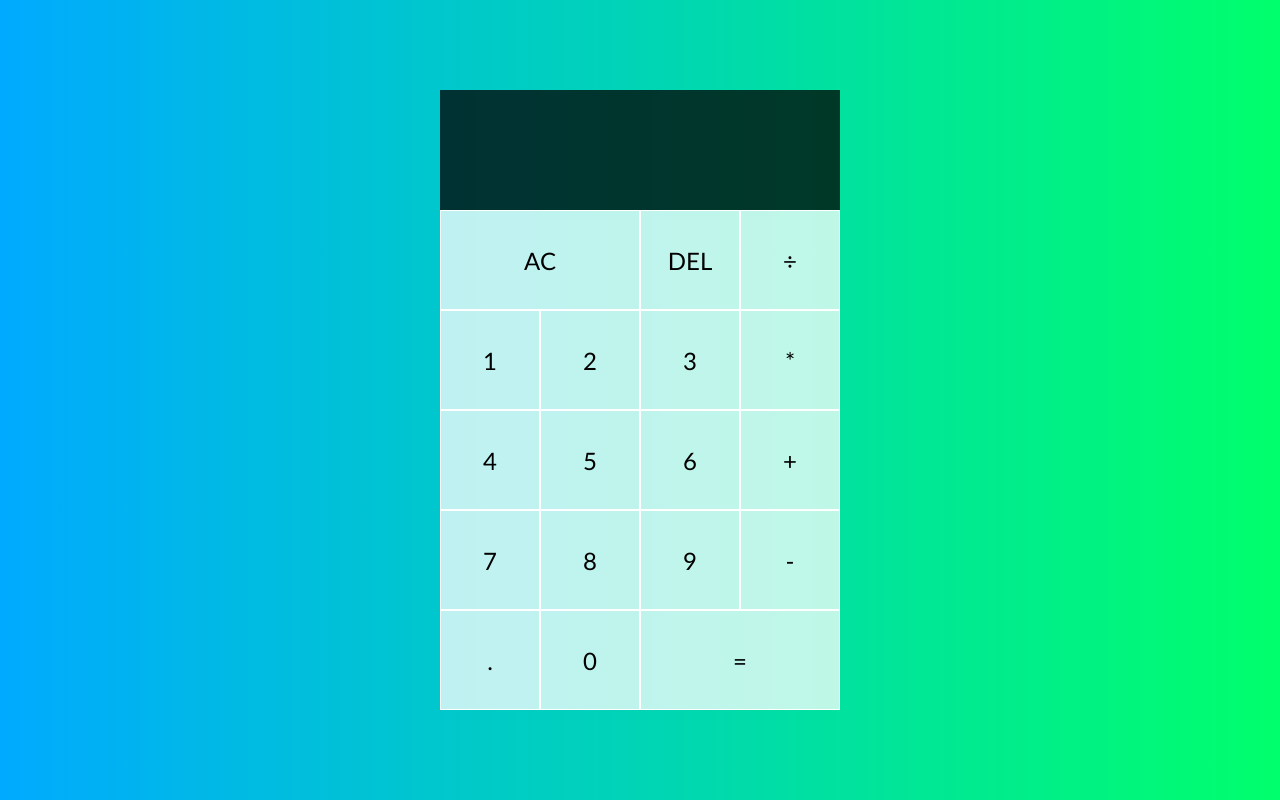
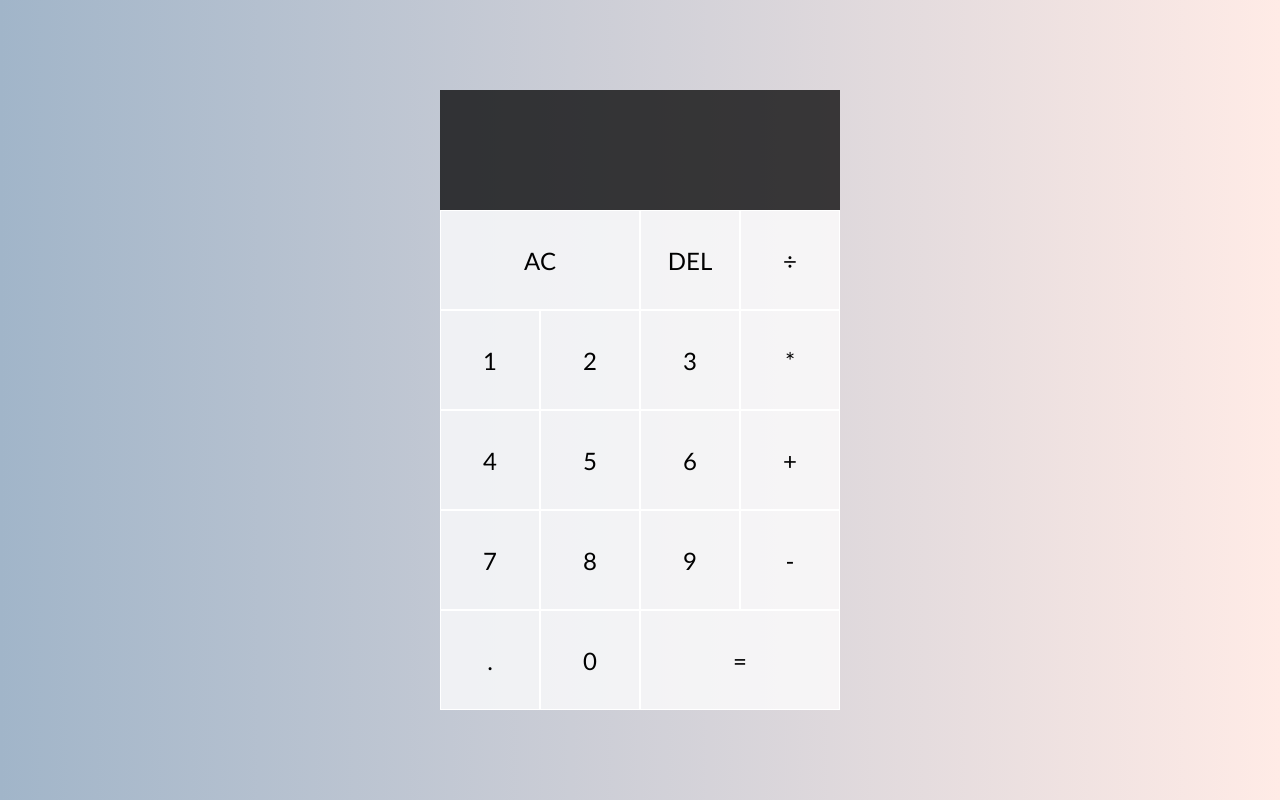
Before and after one commit to cscull/calculator-js-app, a plain HTML site: page index.html in a window 1280 px wide. Drawn offline with Linux system fonts and the light colour scheme.

Commit message:
change background colors

```diff
--- a/styles.css
+++ b/styles.css
@@ -10,7 +10,7 @@
 body {
   padding: 0;
   margin: 0;
-  background: linear-gradient(to right, #00aaff, #00ff6c);
+  background: linear-gradient(to right, #a1b5c9, #ffebe6);
 }
 
 .calculator-grid {
```
